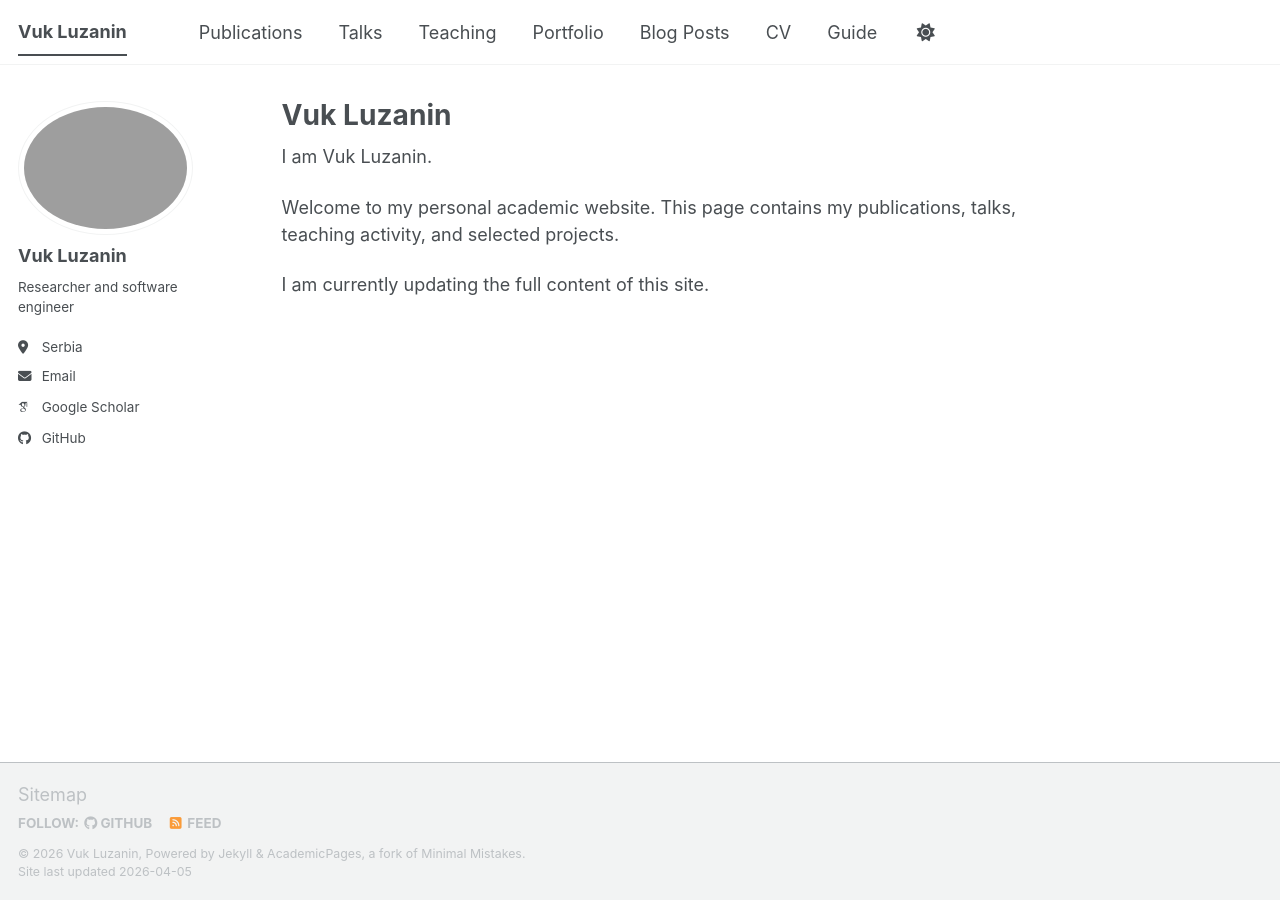
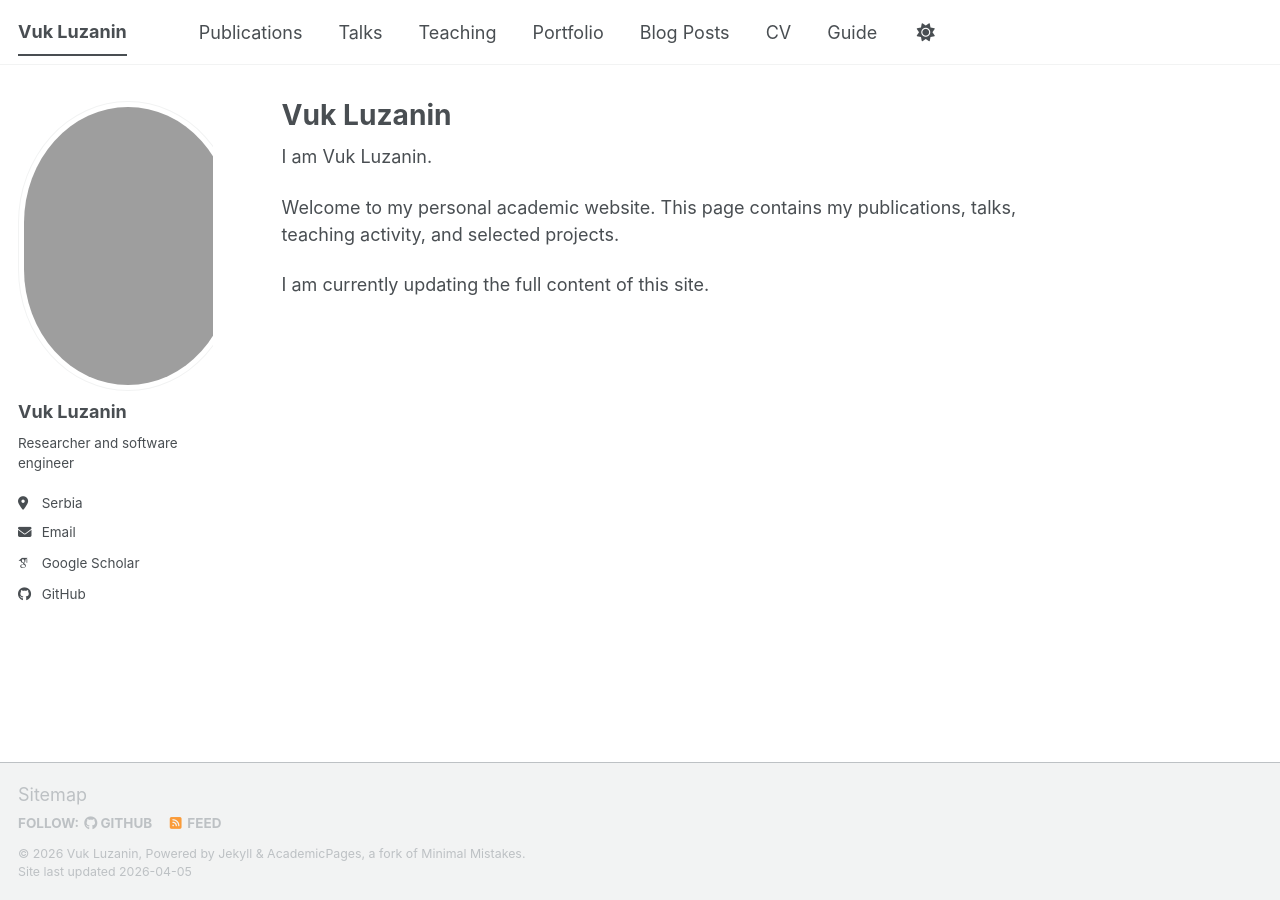
Before and after one commit to Vuk-Luzanin/Vuk-Luzanin.github.io, a Jekyll site: the page built from _pages/about.md, in a window 1280 px wide. Built offline with Jekyll 4.4.1, drawn with Linux system fonts in a browser that asks for light colours; some web fonts are replaced; a script bundle is joined from its source files by our own code; library files that are not in the unit come from our copies.

Commit message:
added basic info

```diff
--- a/_sass/layout/_sidebar.scss
+++ b/_sass/layout/_sidebar.scss
@@ -143,7 +143,7 @@
 .author__avatar {
   display: table-cell;
   vertical-align: top;
-  width: 36px;
+  width: 96px;
   // set width only, for non-square avatars
   // height: 36px;
 
@@ -154,10 +154,16 @@
   }
 
   img {
-    max-width: 175px;
-    border-radius: 50%;
+    width: 96px;
+    height: 124px;
+    max-width: none;
+    border-radius: 50% / 42%;
+    object-fit: cover;
+    object-position: center 18%;
 
     @include breakpoint($large) {
+      width: 220px;
+      height: 290px;
       padding: 5px;
       border: 1px solid var(--global-border-color);
     }
```
